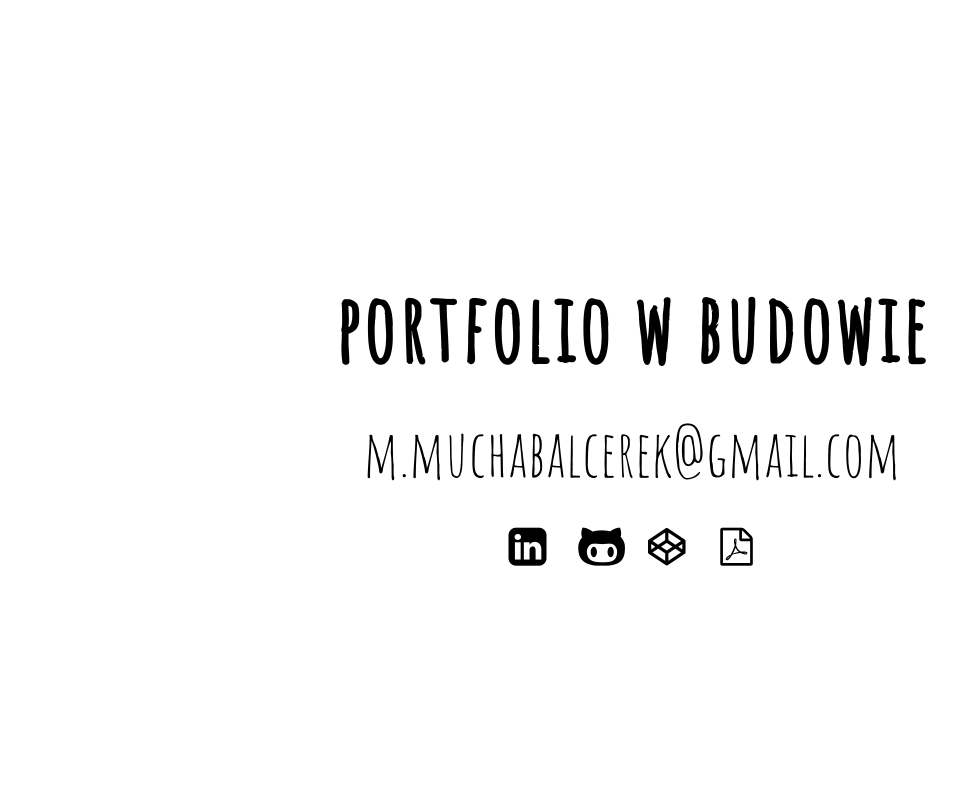
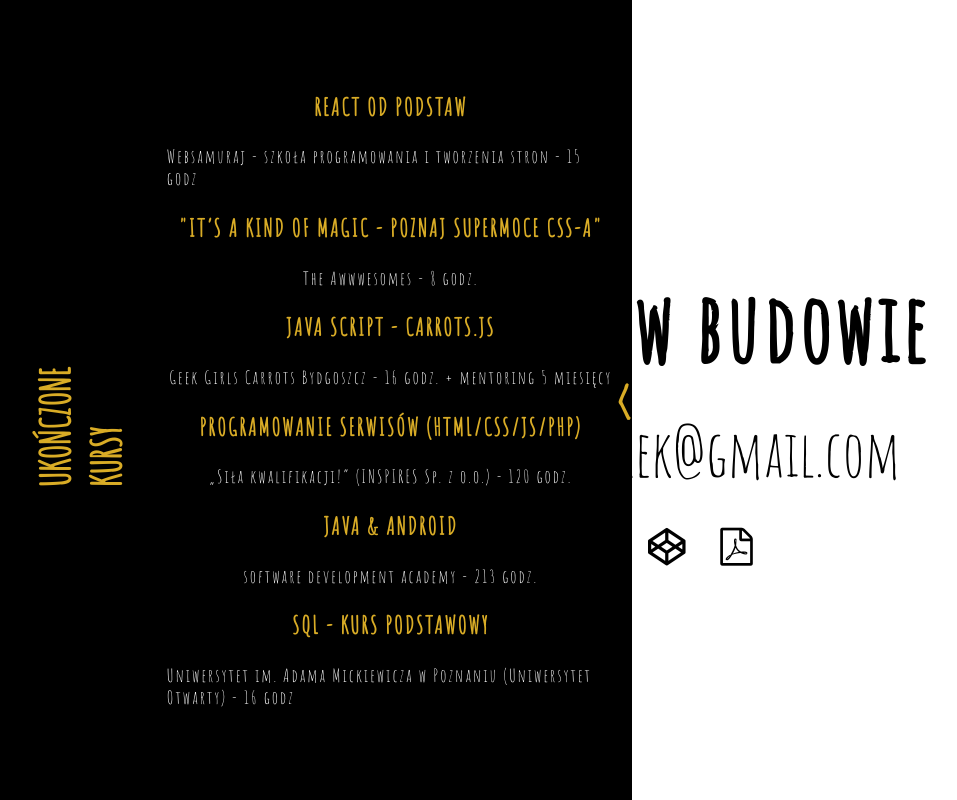
Before and after one commit to MartaKMB/MartaKMB.github.io, a plain HTML site: page index.html in a window 1280 px wide. Shown: the whole page, without its empty margins (8-965 px from the left). Drawn offline with Linux system fonts and the light colour scheme.

Commit message:
Added section with courses

```diff
--- a/index.html
+++ b/index.html
@@ -11,6 +11,36 @@
 <body>
 
     <main class="page_container">
+
+        <section class="courses_sect">
+
+            <h2 class="courses_title">UKOŃCZONE KURSY</h2>
+
+            <dl class="courses_list">
+                <dt>REACT OD PODSTAW</dt>
+                <dd>Websamuraj - szkoła programowania i tworzenia stron - 15 godz</dd>
+
+                <dt>"IT’S A KIND OF MAGIC - POZNAJ SUPERMOCE CSS-A"</dt>
+                <dd>The Awwwesomes - 8 godz.</dd>
+
+                <dt>JAVA SCRIPT - CARROTS.JS</dt>
+                <dd>Geek Girls Carrots Bydgoszcz - 16 godz. + mentoring 5 miesięcy</dd>
+
+                <dt>PROGRAMOWANIE SERWISÓW (HTML/CSS/JS/PHP)</dt>
+                <dd>„Siła kwalifikacji!” (INSPIRES Sp. z o.o.) - 120 godz.</dd>
+
+                <dt>JAVA & ANDROID</dt>
+                <dd>software development academy - 213 godz.</dd>
+
+                <dt>SQL - KURS PODSTAWOWY</dt>
+                <dd>Uniwersytet im. Adama Mickiewicza w Poznaniu (Uniwersytet Otwarty) - 16 godz</dd>
+            </dl>
+
+            <div class="arrow_courses">&lt;</div>
+
+        </section>
+
+        <section class="websites_sect"></section>
 
         <section class="underconstruction_sect">
 
@@ -26,6 +56,10 @@
             </section>
         </section>
 
+        <section class="app_sect"></section>
+
+        <section class="contact_sect"></section>
+
     </main>
 
 </body>
--- a/sass/main.scss
+++ b/sass/main.scss
@@ -1,3 +1,10 @@
+@import url('https://fonts.googleapis.com/css?family=Amatic+SC');
+$underconstruction_font: 'Amatic SC',
+cursive;
+$hover_color: #d9ac26;
+
+/* --- */
+
 * {
     margin: 0;
     padding: 0;
@@ -7,20 +14,24 @@
 body {
     width: 100vw;
     height: 100vh;
+    font-family: $underconstruction_font;
 }
 
 a {
     text-decoration: none;
     color: inherit;
 
-    &:hover, &:active {
+    &:hover,
+    &:active {
         color: inherit;
     }
 }
 
-@import url('https://fonts.googleapis.com/css?family=Amatic+SC');
-$underconstruction_font: 'Amatic SC', cursive;
-$hover_color: #d9ac26;
+.about_sect_invisible {
+    display: none;
+}
+
+/* --- */
 
 .page_container {
     width: 100%;
@@ -31,10 +42,67 @@ $hover_color: #d9ac26;
     align-items: center;
 }
 
+.courses_sect {
+    width: 50vw;
+    height: 100vh;
+
+    display: flex;
+    justify-content: space-between;
+    align-items: center;
+
+    position: absolute;
+    top: 0;
+    left: calc(-50vw + 20px);
+
+    &:hover {
+        left: 0;
+        background-color: #000;
+        color: $hover_color;
+        transition: all 2s ease;
+    }
+
+    .courses_title {
+        transform: rotate(-90deg);
+        height: auto;
+        width: 200px;
+        font-size: 40px;
+    }
+
+    .courses_list {
+        width: 40vw;
+        height: 80vh;
+        display: flex;
+        flex-direction: column;
+        justify-content: space-around;
+        align-items: center;
+        letter-spacing: 2px;
+
+        dt {
+            font-weight: 700;
+            font-size: 24px;
+        }
+
+        dd {
+            font-size: 18px;
+            color: #FFF;
+        }
+    }
+
+    .arrow_courses {
+        width: 20px;
+        height: 100%;
+        display: flex;
+        justify-content: flex-end;
+        align-items: center;
+        font-size: 50px;
+        font-weight: 700;
+    }
+}
+
+
 .underconstruction_sect {
     width: 70vw;
     height: 35vh;
-    font-family: $underconstruction_font;
     text-align: center;
 
     .undercostruction_title {
```
Also changed, not shown: css/main.css. Lines whose indentation alone changed are shown as unchanged.
